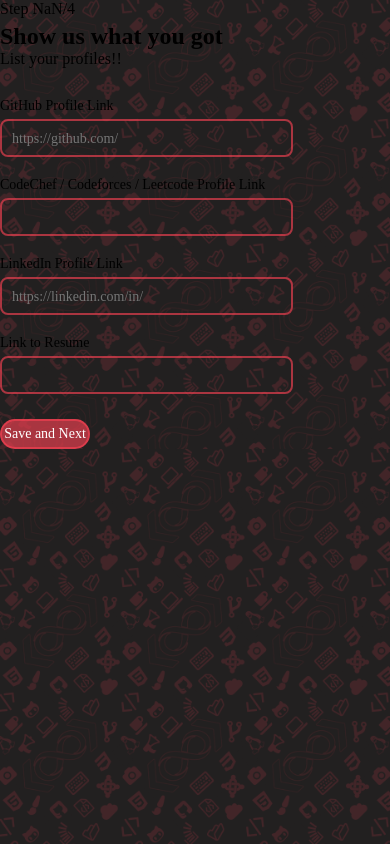
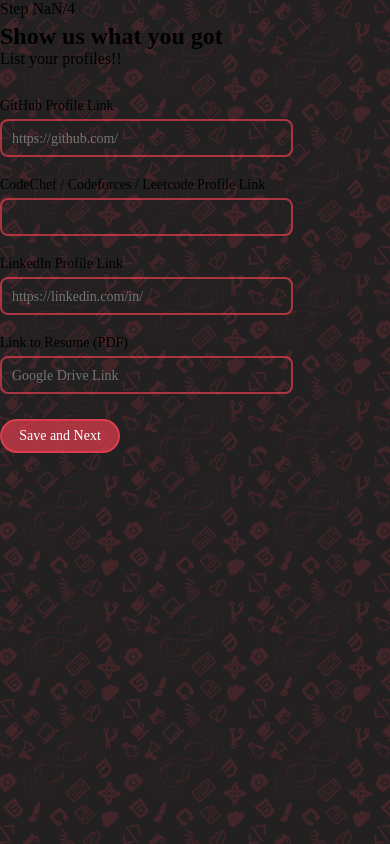
Before and after one commit to kjsce-codecell/fy-reps-onboard-22, a Next.js app: page /components/Show in a window 390 px wide. Built offline with nearby package versions, Linux system fonts and the light colour scheme; a web font is replaced by a local one.

Commit message:
feat: minor section updates

```diff
--- a/pages/components/LegalDocuments.tsx
+++ b/pages/components/LegalDocuments.tsx
@@ -93,10 +93,11 @@
 				</div>
 				<div className={detailsStyles.sectionContent}>
 					<div className={detailsStyles.oneField}>
-						<label>Link to Cover Letter</label>
+						<label>Link to Cover Letter (PDF)</label>
 						<input
 							type="text"
 							value={cover}
+							placeholder="Google Drive Link"
 							onChange={(e) => setCover(e.target.value)}
 						/>
 						<div>{!coverError ? "" : "Enter Correct Cover Letter Link"}</div>
--- a/pages/components/Show.tsx
+++ b/pages/components/Show.tsx
@@ -147,10 +147,11 @@
 						{!linkedinError ? "" : "Enter Correct Linkedin Profile Link"}
 					</div>
 					<div className={detailsStyles.oneField}>
-						<label>Link to Resume</label>
+						<label>Link to Resume (PDF)</label>
 						<input
 							type="text"
 							value={resume}
+							placeholder="Google Drive Link"
 							onChange={(e) => setResume(e.target.value)}
 							onKeyDown={handleKeypress}
 						/>
--- a/styles/Details.module.css
+++ b/styles/Details.module.css
@@ -91,8 +91,8 @@
 .oneSection button {
   background-color: var(--codecell-red-morph);
   /* padding: 8.5px 18.5px; */
-  width: 95px;
-  height: 42px;
+  width: 150px;
+  height: 45px;
   margin-top: 5px;
   border: 2px solid var(--codecell-red-morph);
   border-radius: 50px;
@@ -123,7 +123,7 @@
 }
 
 @media only screen and (max-width: 500px) {
-  .sectionHeader h1{
+  .sectionHeader h1 {
     font-size: 1.8rem;
   }
 
@@ -158,8 +158,8 @@
   }
 
   .oneSection button {
-    width: 90px;
-    height: 30px;
+    width: 120px;
+    height: 34px;
     /* padding: 8px 12px; */
     font-size: 14px;
   }
```
Also changed, not shown: pages/components/Motivation.tsx (+7 -7 lines).
